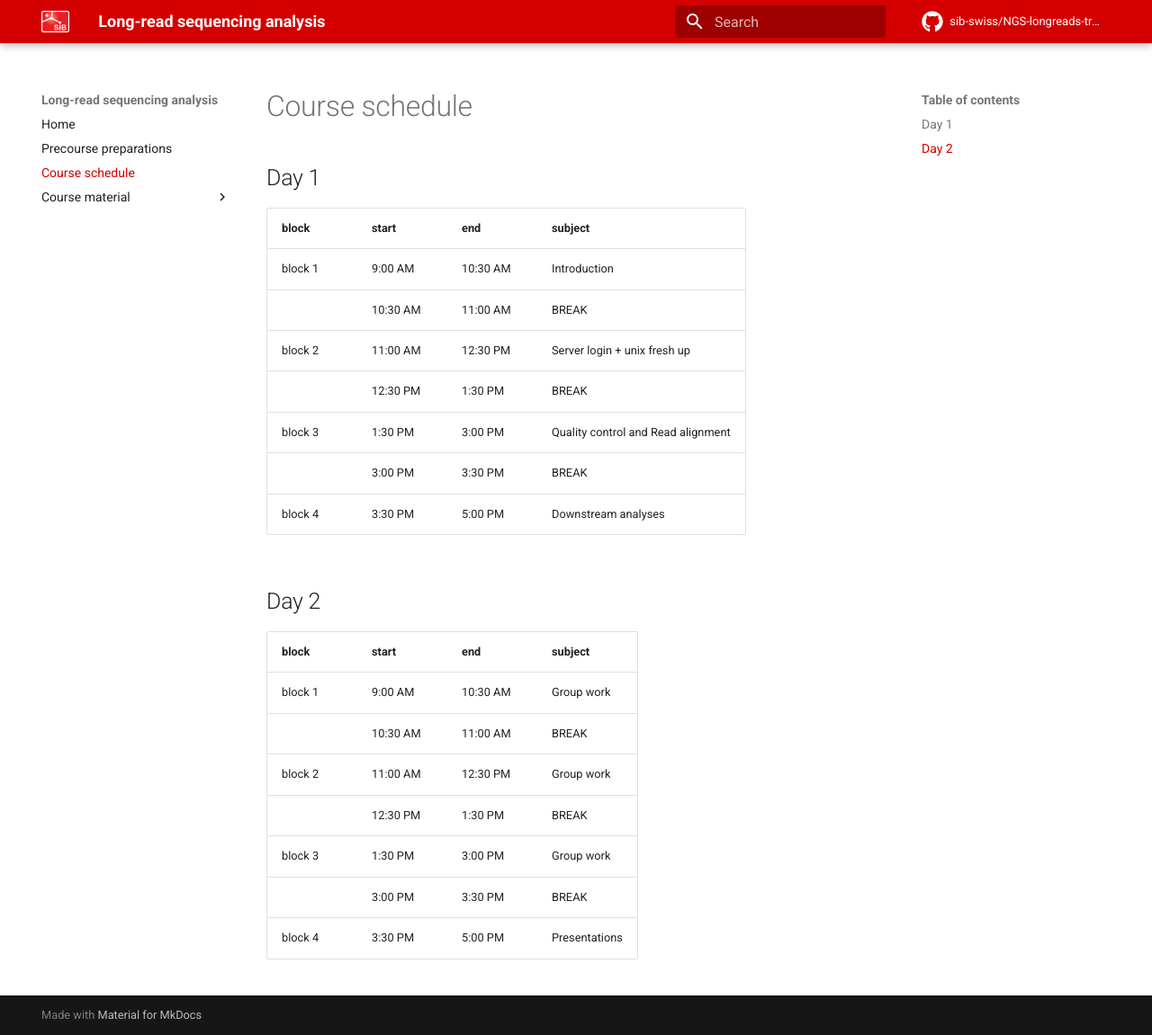
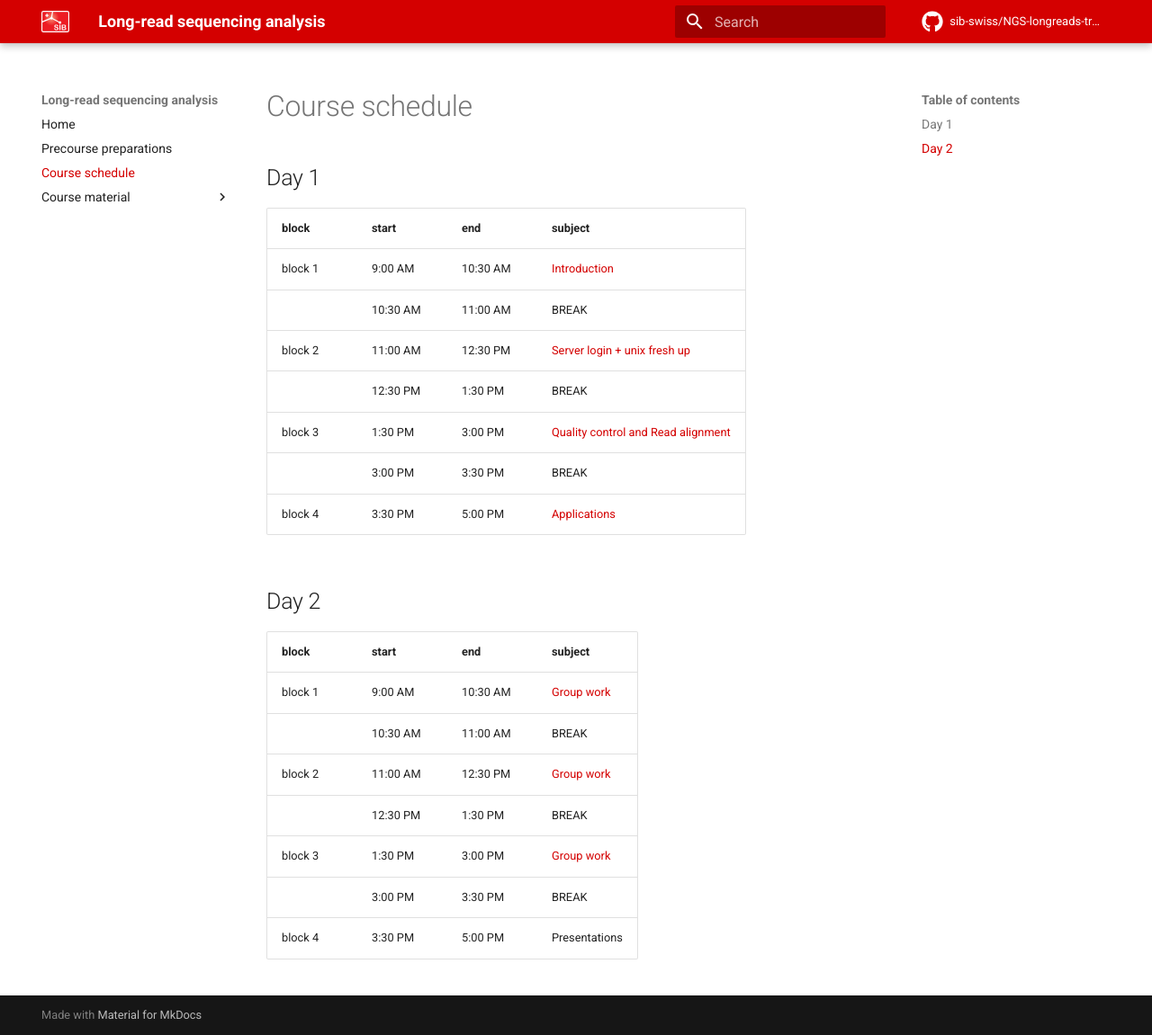
Before and after one commit to sib-swiss/NGS-longreads-training, an MkDocs documentation site: the page built from docs/course_schedule.md, in a window 1280 px wide and 1151 px high. Shown: the whole window at 90% size. Built offline with MkDocs 1.6.1 and Material for MkDocs 9.7.7, drawn with Linux system fonts in a browser that asks for light colours; comment, search, counter and statistics services are not loaded.

Commit message:
adjustments to planning

```diff
--- a/docs/course_schedule.md
+++ b/docs/course_schedule.md
@@ -3,22 +3,22 @@
 
 | block   	| start    	| end      	| subject                        	|
 |---------	|----------	|----------	|--------------------------------	|
-| block 1 	|  9:00 AM 	| 10:30 AM 	| Introduction                   	|
+| block 1 	|  9:00 AM 	| 10:30 AM 	| [Introduction](course_material/introduction.md)                	|
 |         	| 10:30 AM 	| 11:00 AM 	| BREAK                          	|
-| block 2 	| 11:00 AM 	| 12:30 PM 	| Server login + unix   fresh up 	|
+| block 2 	| 11:00 AM 	| 12:30 PM 	| [Server login + unix   fresh up](course_material/server_login.md) 	|
 |         	| 12:30 PM 	|  1:30 PM 	| BREAK                          	|
-| block 3 	|  1:30 PM 	|  3:00 PM 	| Quality control and Read alignment|
+| block 3 	|  1:30 PM 	|  3:00 PM 	| [Quality control and Read alignment](course_material/qc_alignment.md)|
 |         	|  3:00 PM 	|  3:30 PM 	| BREAK                          	|
-| block 4 	|  3:30 PM 	|  5:00 PM 	| Downstream analyses    	|
+| block 4 	|  3:30 PM 	|  5:00 PM 	| [Applications](course_material/applications.md)    	|
 
 ## Day 2
 
 | block   	| start    	| end      	| subject                  	|
 |---------	|----------	|----------	|--------------------------	|
-| block 1 	| 9:00 AM  	| 10:30 AM 	| Group work          	|
+| block 1 	| 9:00 AM  	| 10:30 AM 	| [Group work](course_material/group_work.md)          	|
 |         	| 10:30 AM 	| 11:00 AM 	| BREAK                    	|
-| block 2 	| 11:00 AM 	| 12:30 PM 	| Group work            	|
+| block 2 	| 11:00 AM 	| 12:30 PM 	| [Group work](course_material/group_work.md)           	|
 |         	| 12:30 PM 	| 1:30 PM  	| BREAK                    	|
-| block 3 	| 1:30 PM  	| 3:00 PM  	| Group work 	|
+| block 3 	| 1:30 PM  	| 3:00 PM  	| [Group work](course_material/group_work.md) 	|
 |         	| 3:00 PM  	| 3:30 PM  	| BREAK                    	|
 | block 4 	| 3:30 PM  	| 5:00 PM  	| Presentations               	|
```
Also changed, not shown: docs/course_material/group_work.md (+1 -1 lines), docs/precourse.md (+1 -1 lines).
